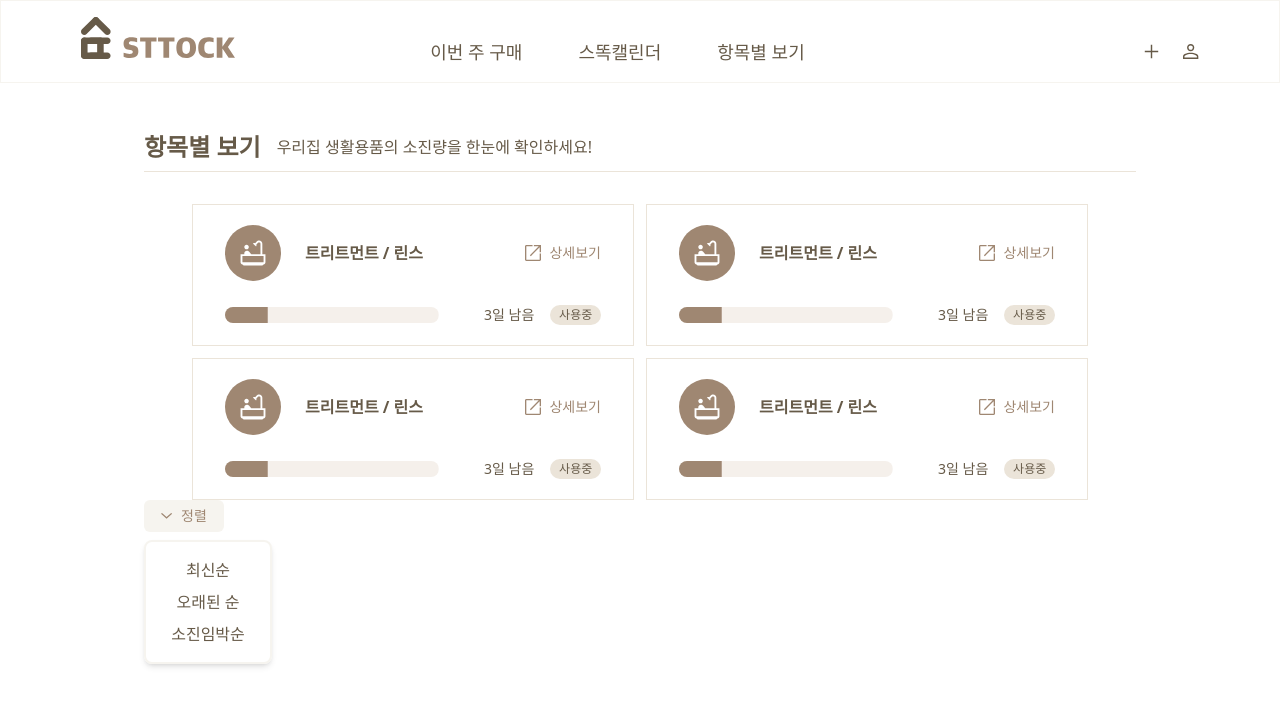
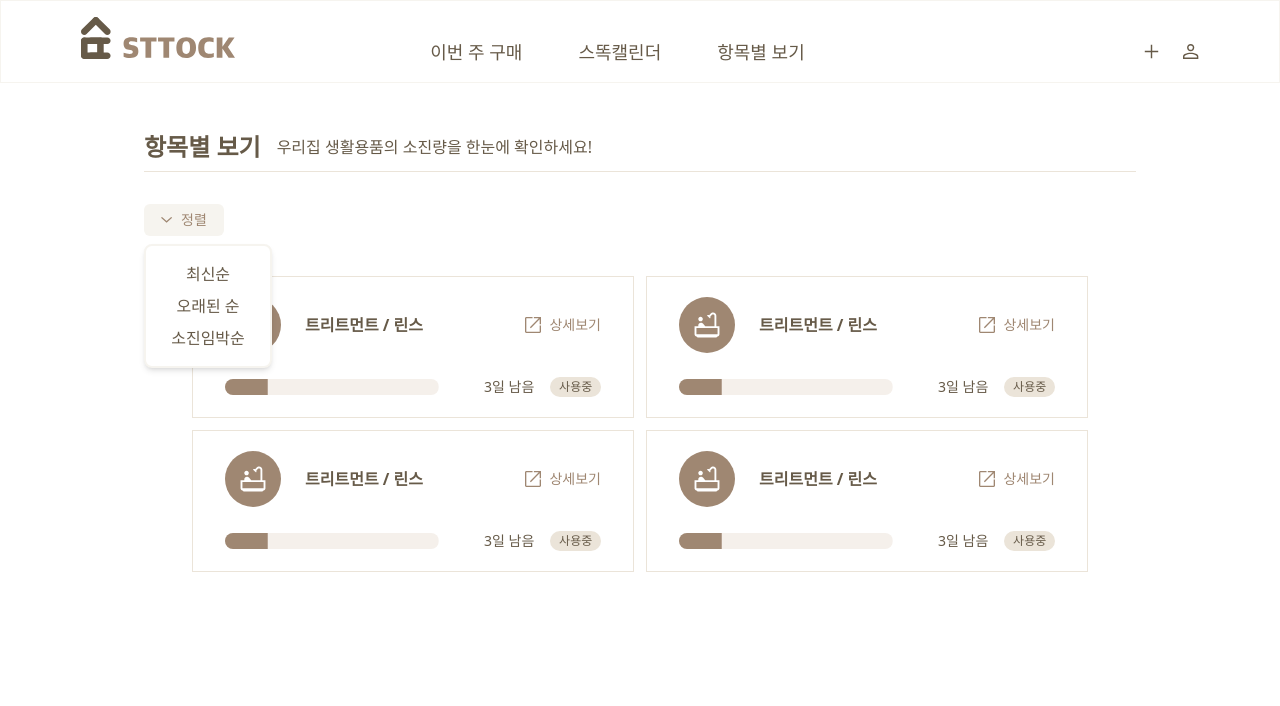
Before and after one commit to Team-Sttock/FE, a Next.js app: page /list in a window 1280 px wide. Both pictures are taken after a click on the button "정렬". Shown: the top 706 px of the page. Built offline with nearby package versions, Linux system fonts and the light colour scheme.

Commit message:
feat : filtering word 컴포넌트 구현, list 페이지에 적용

```diff
--- a/features/common/components/FilteringField.tsx
+++ b/features/common/components/FilteringField.tsx
@@ -1,19 +1,37 @@
 import { Menu } from '@headlessui/react'
-import { useState } from 'react'
+import { useRouter } from 'next/router'
+import React, { useState } from 'react'
 
-const filterSorting = [
-  { id: 1, type: '최신순' },
-  { id: 2, type: '오래된 순' },
-  { id: 3, type: '소진임박순' },
+interface SortOptionProps {
+  id: number
+  type: string
+  value: string
+}
+
+const filterSorting: SortOptionProps[] = [
+  { id: 1, type: '최신순', value: 'recent' },
+  { id: 2, type: '오래된 순', value: 'old' },
+  { id: 3, type: '소진임박순', value: 'upcoming' },
 ]
 
-export default function FilteringField() {
+const FilteringField: React.FC = () => {
+  const router = useRouter()
   const [selectedSorting, setSelectedSorting] = useState('')
-
+  const clearSorting = () => {
+    setSelectedSorting('')
+    router
+      .push({
+        pathname: router.pathname,
+        query: {},
+      })
+      .catch(() => {})
+  }
   return (
     <>
       <Menu>
-        <Menu.Button className="flex items-center justify-center bg-ivory w-20 h-8 text-sm text-light-brown rounded-md border-beige hover:bg-beige">
+        <Menu.Button
+          className={`flex items-center justify-center bg-ivory w-20 h-8 text-sm text-light-brown rounded-md border-beige hover:bg-beige`}
+        >
           <img
             src="/icons/down-arrow.svg"
             alt="down-arrow"
@@ -21,14 +39,22 @@ export default function FilteringField() {
           />
           정렬
         </Menu.Button>
-        <Menu.Items className="absolute flex flex-col border-2 space-y-2 w-32 p-4 mt-2 border-ivory rounded-lg text-dark-brown shadow-md">
+        <Menu.Items className="absolute flex flex-col border-2 space-y-2 w-32 p-4 mt-2 bg-white border-ivory rounded-lg text-dark-brown shadow-md">
           {filterSorting.map((sort) => (
             <Menu.Item
               as="button"
               key={sort.id}
-              className="w-full hover:underline"
+              className="w-full hover:text-light-brown"
               onClick={() => {
                 setSelectedSorting(sort.type)
+                router
+                  .push({
+                    pathname: router.pathname,
+                    query: { sort: sort.value },
+                  })
+                  .catch(() => {
+                    // console.log(err)
+                  })
               }}
             >
               {sort.type}
@@ -37,8 +63,31 @@ export default function FilteringField() {
         </Menu.Items>
       </Menu>
 
-      {selectedSorting && <h1>{selectedSorting}</h1>}
+      {selectedSorting && (
+        <FilterWords sorting={selectedSorting} onClear={clearSorting} />
+      )}
     </>
+  )
+}
+export default FilteringField
+
+interface FilterWordsProps {
+  sorting: string
+  onClear: () => void
+}
+
+const FilterWords: React.FC<FilterWordsProps> = ({ sorting, onClear }) => {
+  return (
+    <div className="flex justify-center bg-beige text-dark-brown w-fit h-fit px-4 py-1.5 text-sm space-x-2 rounded-full mt-2">
+      <span>{sorting}</span>
+      <button onClick={onClear}>
+        <img
+          src="/icons/deleteButton.svg"
+          alt="delete"
+          className="w-4 h-4 ml-1"
+        ></img>
+      </button>
+    </div>
   )
 }
 
--- a/pages/list.tsx
+++ b/pages/list.tsx
@@ -1,9 +1,9 @@
 import { Noto_Sans } from 'next/font/google'
 
+import FilteringField from '@/features/common/components/FilteringField'
 import Navbar from '@/features/common/components/Navbar'
 import { classNames } from '@/features/common/utils/classNames'
 import Item from '@/features/products/components/Item'
-import FilteringField from '@/features/common/components/FilteringField'
 
 const NotoSans = Noto_Sans({
   weight: ['500', '400'],
@@ -36,6 +36,9 @@ export default function Page() {
           </div>
           <hr className="relative w-full border-1 border-beige" />
         </header>
+        <div className="w-full mb-10">
+          <FilteringField />
+        </div>
 
         <div className="grid grid-cols-1 md:grid-cols-2 justify-items-center gap-3 w-full max-w-4xl m-auto">
           <Item />
@@ -43,9 +46,6 @@ export default function Page() {
           <Item />
           <Item />
         </div>
-        <div>
-          <FilteringField/>
-        </div>
       </main>
     </>
   )
```
Also changed, not shown: public/icons/deleteButton.svg (added), public/icons/down-arrow-selected.svg (added).
